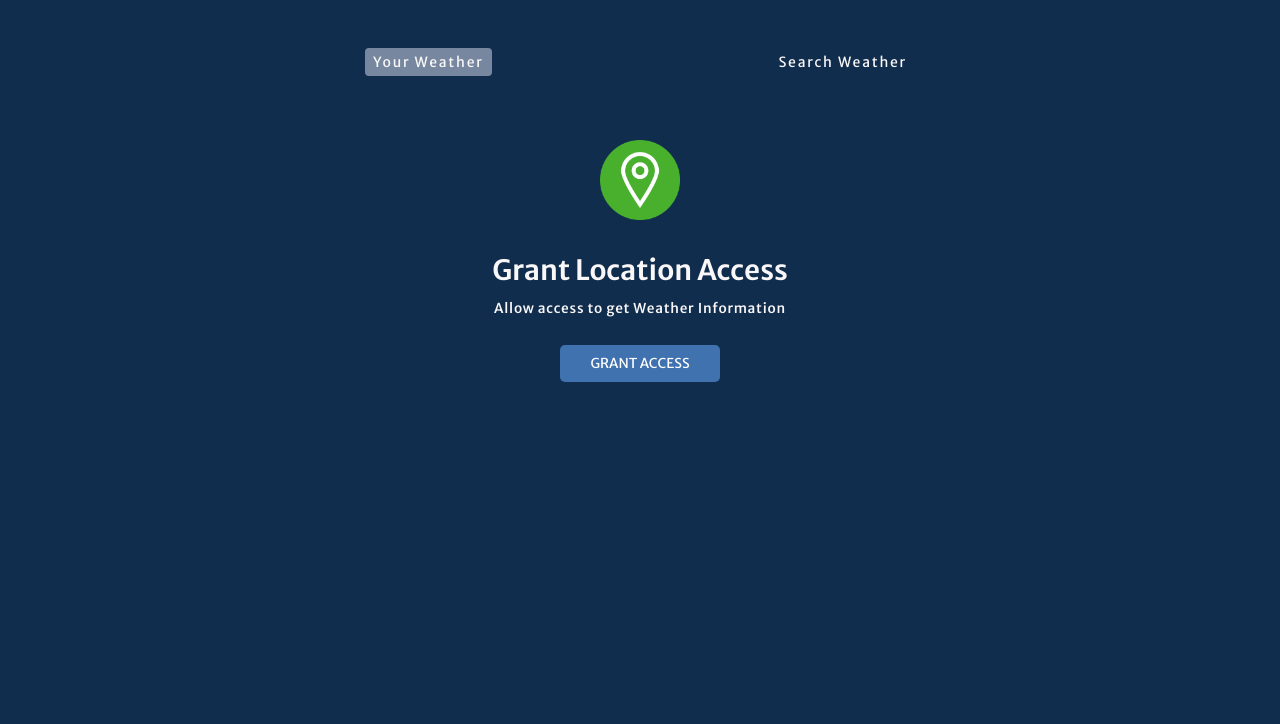
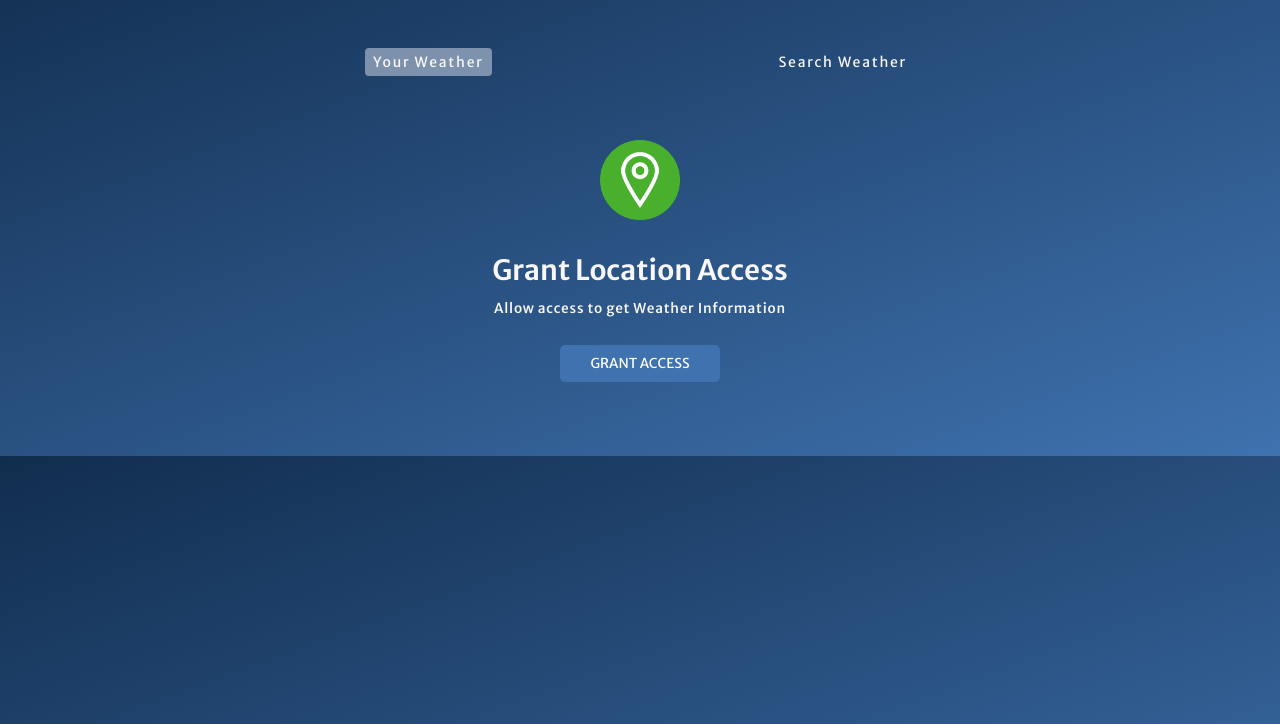
Before and after one commit to navnigarg14/Weather-App, a plain HTML site: page index.html in a window 1280 px wide. Shown: the part 76-800 px from the top of the page. Drawn offline with Linux system fonts and the light colour scheme.

Commit message:
added background image

```diff
--- a/style.css
+++ b/style.css
@@ -16,7 +16,7 @@ body {
     max-width: 100vw;
     max-height: 100vh;
     color: var(--colorLight2);
-    /* background-image: linear-gradient(160deg, #112d4e 0%, #3f72af 100%); */
+    background-image: linear-gradient(160deg, #112d4e 0%, #3f72af 100%);
     background-color: #112d4e;
 }
 
```
